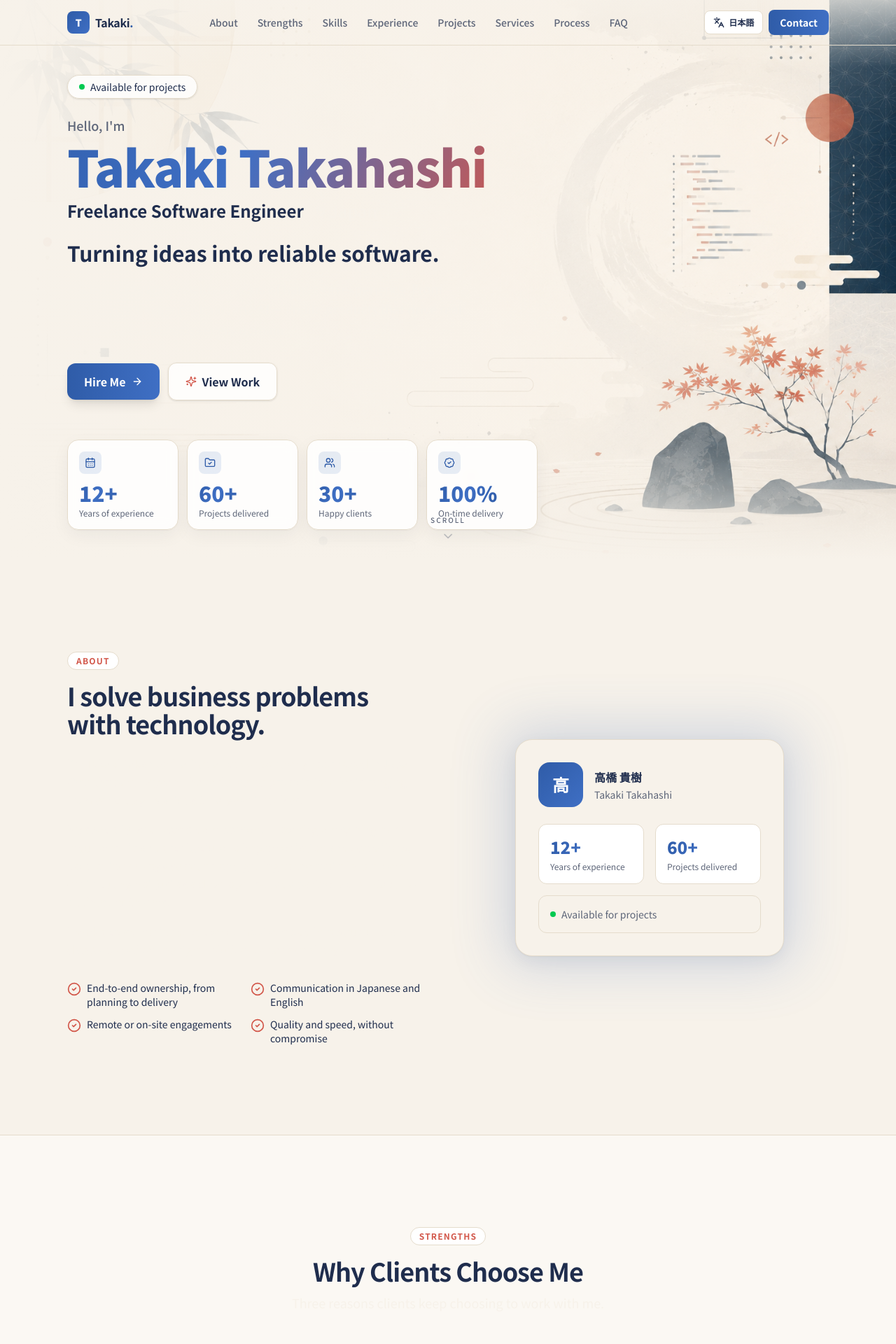
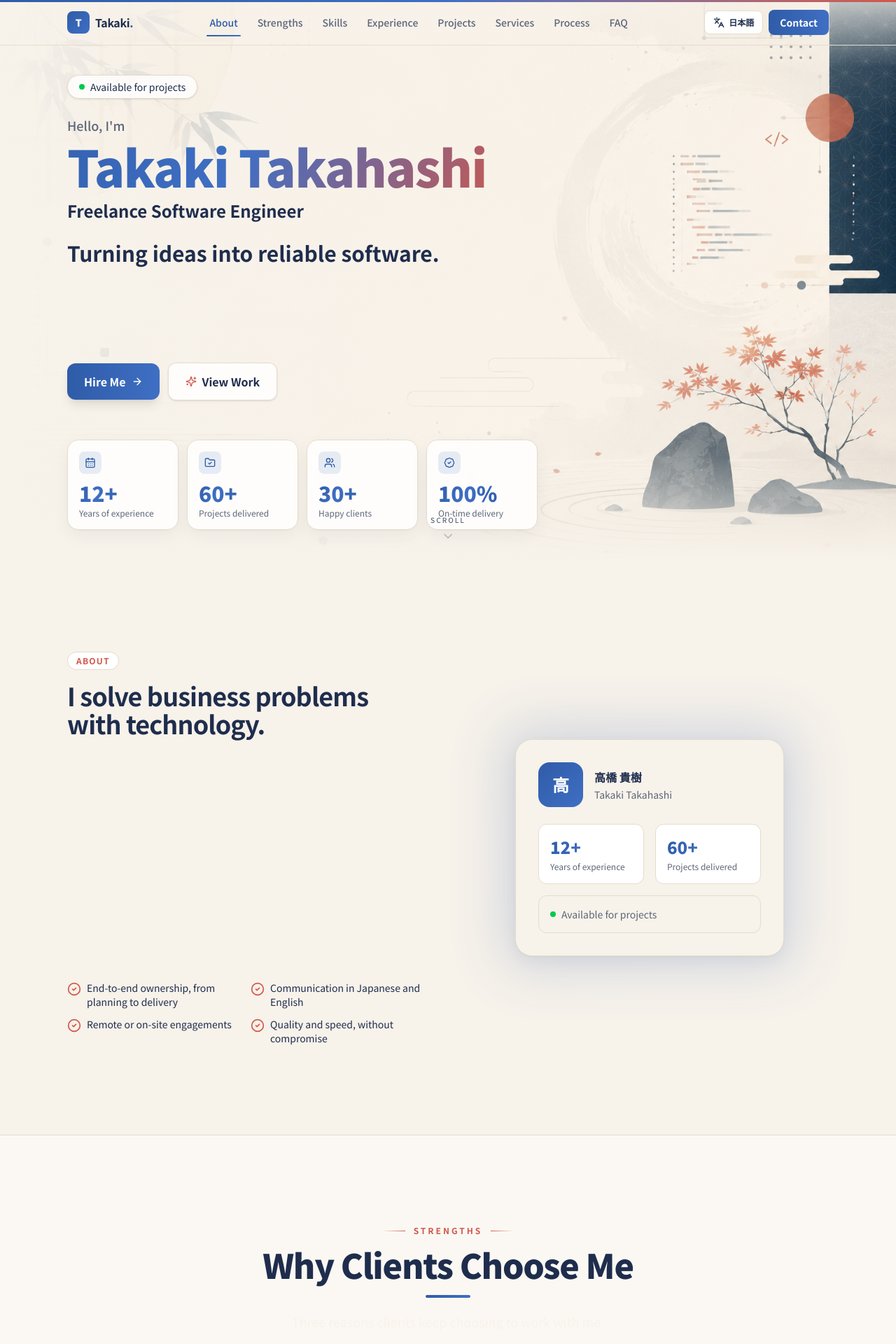
Before and after one commit to nakamuraryo298-coder/PortfolioProject, a Next.js app: page / in a window 1280 px wide. Shown: the top 1920 px of the page at 70% size. Built offline with nearby package versions, Linux system fonts and the light colour scheme.

Commit message:
Add ScrollProgress component and enhance button styles with sheen effect; update Navbar and Hero sections to utilize new styles

```diff
--- a/app/globals.css
+++ b/app/globals.css
@@ -140,3 +140,28 @@ body {
 .text-balance {
   text-wrap: balance;
 }
+
+/* Sheen sweep on primary buttons */
+.btn-sheen {
+  position: relative;
+  overflow: hidden;
+}
+.btn-sheen::after {
+  content: "";
+  position: absolute;
+  top: 0;
+  left: -120%;
+  width: 60%;
+  height: 100%;
+  background: linear-gradient(
+    100deg,
+    transparent,
+    rgba(255, 255, 255, 0.35),
+    transparent
+  );
+  transform: skewX(-18deg);
+  transition: left 0.6s ease;
+}
+.btn-sheen:hover::after {
+  left: 140%;
+}
--- a/app/page.tsx
+++ b/app/page.tsx
@@ -1,5 +1,6 @@
 import Navbar from "@/components/Navbar";
 import Footer from "@/components/Footer";
+import ScrollProgress from "@/components/ScrollProgress";
 import Hero from "@/components/sections/Hero";
 import About from "@/components/sections/About";
 import Strengths from "@/components/sections/Strengths";
@@ -15,6 +16,7 @@ import Contact from "@/components/sections/Contact";
 export default function Home() {
   return (
     <>
+      <ScrollProgress />
       <Navbar />
       <main>
         <Hero />
--- a/components/CountUp.tsx
+++ b/components/CountUp.tsx
@@ -15,7 +15,7 @@ interface CountUpProps {
  * element scrolls into view, then stops. Any prefix/suffix (e.g. "+", "%")
  * is preserved.
  */
-export default function CountUp({ value, duration = 1.8, className }: CountUpProps) {
+export default function CountUp({ value, duration = 3, className }: CountUpProps) {
   const ref = useRef<HTMLSpanElement>(null);
   const inView = useInView(ref, { once: true, margin: "-40px" });
 
@@ -29,9 +29,12 @@ export default function CountUp({ value, duration = 1.8, className }: CountUpPro
 
   useEffect(() => {
     if (!inView) return;
+    // Small delay so the counting is noticeable after the card appears,
+    // then a gentle, steady ease-out that visibly ticks across the full duration.
     const controls = animate(0, target, {
       duration,
-      ease: [0.16, 1, 0.3, 1], // easeOutExpo — fast start, gentle stop
+      delay: 0.35,
+      ease: [0.33, 1, 0.68, 1], // easeOutCubic — gradual, readable count
       onUpdate: (v) => setDisplay(v),
     });
     return () => controls.stop();
--- a/components/Navbar.tsx
+++ b/components/Navbar.tsx
@@ -21,12 +21,30 @@ export default function Navbar() {
   const { lang, toggle } = useLanguage();
   const [scrolled, setScrolled] = useState(false);
   const [open, setOpen] = useState(false);
+  const [active, setActive] = useState("");
 
   useEffect(() => {
     const onScroll = () => setScrolled(window.scrollY > 24);
     onScroll();
     window.addEventListener("scroll", onScroll, { passive: true });
     return () => window.removeEventListener("scroll", onScroll);
+  }, []);
+
+  // Scrollspy — highlight the nav link of the section currently in view.
+  useEffect(() => {
+    const observer = new IntersectionObserver(
+      (entries) => {
+        entries.forEach((entry) => {
+          if (entry.isIntersecting) setActive(entry.target.id);
+        });
+      },
+      { rootMargin: "-45% 0px -50% 0px", threshold: 0 },
+    );
+    links.forEach((link) => {
+      const el = document.getElementById(link.id);
+      if (el) observer.observe(el);
+    });
+    return () => observer.disconnect();
   }, []);
 
   const close = () => setOpen(false);
@@ -44,21 +62,35 @@ export default function Navbar() {
           <span className="grid h-8 w-8 place-items-center rounded-lg bg-gradient-to-br from-[var(--color-accent)] to-[var(--color-accent-3)] text-sm font-black text-white">
             T
           </span>
-          <span className="text-[var(--color-fg)] transition-colors group-hover:text-white">
+          <span className="text-[var(--color-fg)] transition-colors group-hover:text-[var(--color-accent)]">
             Takaki<span className="text-[var(--color-accent)]">.</span>
           </span>
         </a>
 
         <div className="hidden items-center gap-1 lg:flex">
-          {links.map((link) => (
+          {links.map((link) => {
+            const isActive = active === link.id;
+            return (
               <a
                 key={link.id}
                 href={`#${link.id}`}
-              className="rounded-lg px-3 py-2 text-sm font-medium text-[var(--color-muted)] transition-colors hover:bg-[var(--color-surface)] hover:text-[var(--color-fg)]"
+                className={`relative rounded-lg px-3 py-2 text-sm font-medium transition-colors ${
+                  isActive
+                    ? "text-[var(--color-accent)]"
+                    : "text-[var(--color-muted)] hover:bg-[var(--color-surface)] hover:text-[var(--color-fg)]"
+                }`}
               >
                 {link.label[lang]}
+                {isActive && (
+                  <motion.span
+                    layoutId="nav-active"
+                    className="absolute inset-x-2 -bottom-0.5 h-0.5 rounded-full bg-gradient-to-r from-[var(--color-accent)] to-[var(--color-accent-3)]"
+                    transition={{ type: "spring", stiffness: 380, damping: 30 }}
+                  />
+                )}
               </a>
-          ))}
+            );
+          })}
         </div>
 
         <div className="flex items-center gap-2">
@@ -73,7 +105,7 @@ export default function Navbar() {
 
           <a
             href="#contact"
-            className="hidden rounded-lg bg-gradient-to-r from-[var(--color-accent)] to-[var(--color-accent-3)] px-4 py-2 text-sm font-semibold text-white transition-opacity hover:opacity-90 sm:inline-block"
+            className="btn-sheen hidden rounded-lg bg-gradient-to-r from-[var(--color-accent)] to-[var(--color-accent-3)] px-4 py-2 text-sm font-semibold text-white transition-opacity hover:opacity-90 sm:inline-block"
           >
             {nav.contact[lang]}
           </a>
--- /dev/null
+++ b/components/ScrollProgress.tsx
@@ -0,0 +1,19 @@
+"use client";
+
+import { motion, useScroll, useSpring } from "framer-motion";
+
+export default function ScrollProgress() {
+  const { scrollYProgress } = useScroll();
+  const scaleX = useSpring(scrollYProgress, {
+    stiffness: 120,
+    damping: 30,
+    restDelta: 0.001,
+  });
+
+  return (
+    <motion.div
+      style={{ scaleX }}
+      className="fixed inset-x-0 top-0 z-[60] h-[3px] origin-left bg-gradient-to-r from-[var(--color-accent)] via-[var(--color-accent-3)] to-[var(--color-accent-2)]"
+    />
+  );
+}
--- a/components/SectionHeading.tsx
+++ b/components/SectionHeading.tsx
@@ -10,18 +10,25 @@ export default function SectionHeading({ label, heading, lead }: SectionHeadingP
   return (
     <div className="mx-auto max-w-2xl text-center">
       <Reveal>
-        <span className="inline-block rounded-full border border-[var(--color-border)] bg-[var(--color-surface)] px-3 py-1 text-xs font-semibold uppercase tracking-widest text-[var(--color-accent-2)]">
-          {label}
-        </span>
+        <div className="flex items-center justify-center gap-3">
+          <span className="h-px w-8 bg-gradient-to-r from-transparent to-[var(--color-accent-2)]" />
+          <span className="text-xs font-bold uppercase tracking-[0.25em] text-[var(--color-accent-2)]">
+            {label}
+          </span>
+          <span className="h-px w-8 bg-gradient-to-l from-transparent to-[var(--color-accent-2)]" />
+        </div>
       </Reveal>
       <Reveal delay={0.05}>
-        <h2 className="mt-4 text-3xl font-bold tracking-tight text-[var(--color-fg)] sm:text-4xl">
+        <h2 className="mt-4 text-3xl font-black tracking-tight text-[var(--color-fg)] sm:text-5xl text-balance">
           {heading}
         </h2>
       </Reveal>
+      <Reveal delay={0.1}>
+        <div className="mx-auto mt-5 h-1 w-16 rounded-full bg-gradient-to-r from-[var(--color-accent)] to-[var(--color-accent-3)]" />
+      </Reveal>
       {lead && (
-        <Reveal delay={0.1}>
-          <p className="mt-3 text-base text-[var(--color-muted)] sm:text-lg">{lead}</p>
+        <Reveal delay={0.15}>
+          <p className="mt-5 text-base leading-relaxed text-[var(--color-muted)] sm:text-lg">{lead}</p>
         </Reveal>
       )}
     </div>
--- a/components/sections/Contact.tsx
+++ b/components/sections/Contact.tsx
@@ -139,7 +139,7 @@ export default function Contact() {
               </div>
               <button
                 type="submit"
-                className="mt-6 inline-flex w-full items-center justify-center gap-2 rounded-xl bg-gradient-to-r from-[var(--color-accent)] to-[var(--color-accent-3)] px-6 py-3.5 font-semibold text-white shadow-lg shadow-[var(--color-accent)]/25 transition-transform hover:scale-[1.01] sm:w-auto"
+                className="btn-sheen mt-6 inline-flex w-full items-center justify-center gap-2 rounded-xl bg-gradient-to-r from-[var(--color-accent)] to-[var(--color-accent-3)] px-6 py-3.5 font-semibold text-white shadow-lg shadow-[var(--color-accent)]/25 transition-transform hover:scale-[1.01] sm:w-auto"
               >
                 <Send className="h-4 w-4" />
                 {contact.form.submit[lang]}
--- a/components/sections/Hero.tsx
+++ b/components/sections/Hero.tsx
@@ -109,7 +109,7 @@ export default function Hero() {
           >
             <a
               href="#contact"
-              className="group inline-flex items-center gap-2 rounded-xl bg-gradient-to-r from-[var(--color-accent)] to-[var(--color-accent-3)] px-6 py-3 font-semibold text-white shadow-lg shadow-[var(--color-accent)]/25 transition-transform hover:scale-[1.03]"
+              className="btn-sheen group inline-flex items-center gap-2 rounded-xl bg-gradient-to-r from-[var(--color-accent)] to-[var(--color-accent-3)] px-6 py-3 font-semibold text-white shadow-lg shadow-[var(--color-accent)]/25 transition-transform hover:scale-[1.03]"
             >
               {hero.ctaPrimary[lang]}
               <ArrowRight className="h-4 w-4 transition-transform group-hover:translate-x-1" />
```
Lines whose indentation alone changed are shown as unchanged.
